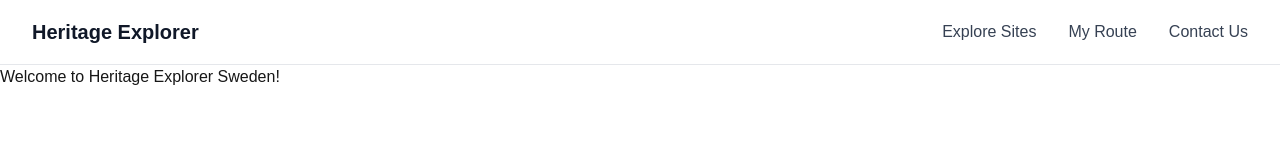
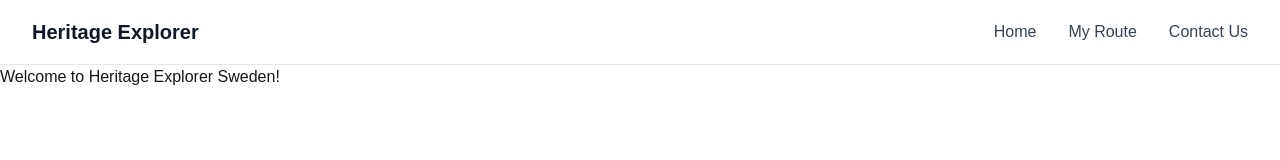
Before and after one commit to Sain49/heritage-explorer-swe, a Next.js app: page / in a window 1280 px wide. Shown: the top 160 px of the page. Built offline with nearby package versions, Linux system fonts and the light colour scheme.

Commit message:
update header navigation to link Home instead of site-explorer

```diff
--- a/components/header.tsx
+++ b/components/header.tsx
@@ -14,10 +14,10 @@ export default function Header() {
             <ul className="flex space-x-8">
               <li>
                 <Link
-                  href="/site-explorer"
+                  href="/"
                   className="text-gray-700 hover:text-blue-600 transition-colors font-medium"
                 >
-                  Explore Sites
+                  Home
                 </Link>
               </li>
               <li>
```
